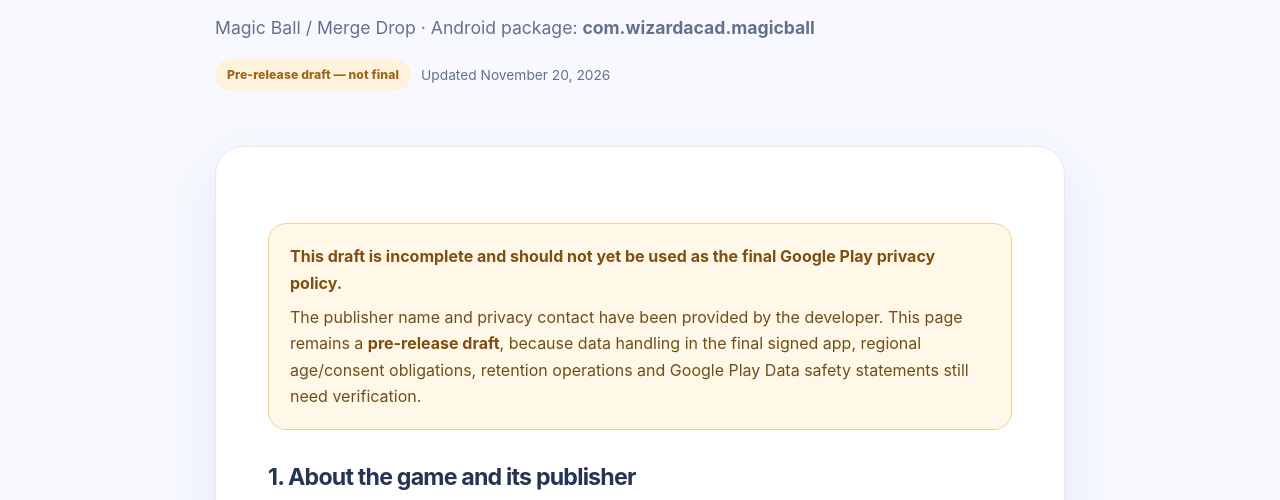
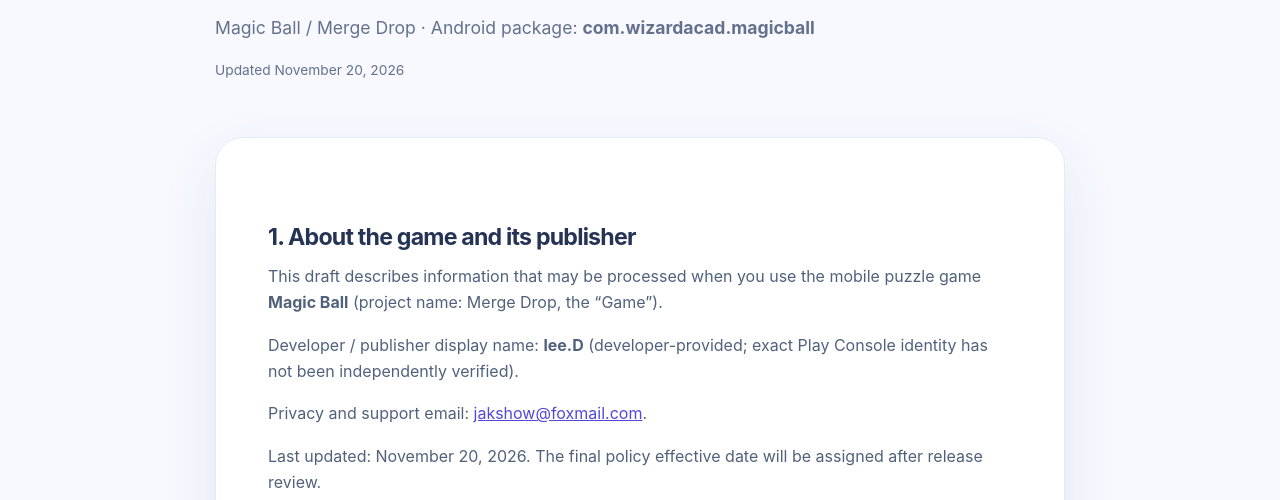
Before and after one commit to zelee83-glitch/game-policies, a plain HTML site: page magicball/privacy.html in a window 1280 px wide. Shown: the part 267-767 px from the top of the page. Drawn offline with Linux system fonts and the light colour scheme.

Commit message:
Remove prominent draft banners from Magic Ball privacy page

```diff
--- a/magicball/privacy.html
+++ b/magicball/privacy.html
@@ -22,13 +22,10 @@
 <section class="page-hero"><div class="container readable">
   <span class="eyebrow">Magic Ball · Privacy</span><h1>Privacy Policy</h1>
   <p>Magic Ball / Merge Drop · Android package: <strong>com.wizardacad.magicball</strong></p>
-  <div class="status-line"><span class="badge peach">Pre-release draft — not final</span><span class="small muted">Updated November 20, 2026</span></div>
+  <div class="status-line"><span class="small muted">Updated November 20, 2026</span></div>
 </div></section>
 <section class="page-content"><div class="container readable">
 <article class="document-card">
-  <div class="notice" role="note"><strong>This draft is incomplete and should not yet be used as the final Google Play privacy policy.</strong>
-    <p>The publisher name and privacy contact have been provided by the developer. This page remains a <strong>pre-release draft</strong>, because data handling in the final signed app, regional age/consent obligations, retention operations and Google Play Data safety statements still need verification.</p>
-  </div>
   <h2>1. About the game and its publisher</h2>
   <p>This draft describes information that may be processed when you use the mobile puzzle game <strong>Magic Ball</strong> (project name: Merge Drop, the “Game”).</p>
   <p>Developer / publisher display name: <strong>lee.D</strong> (developer-provided; exact Play Console identity has not been independently verified).</p>
```
